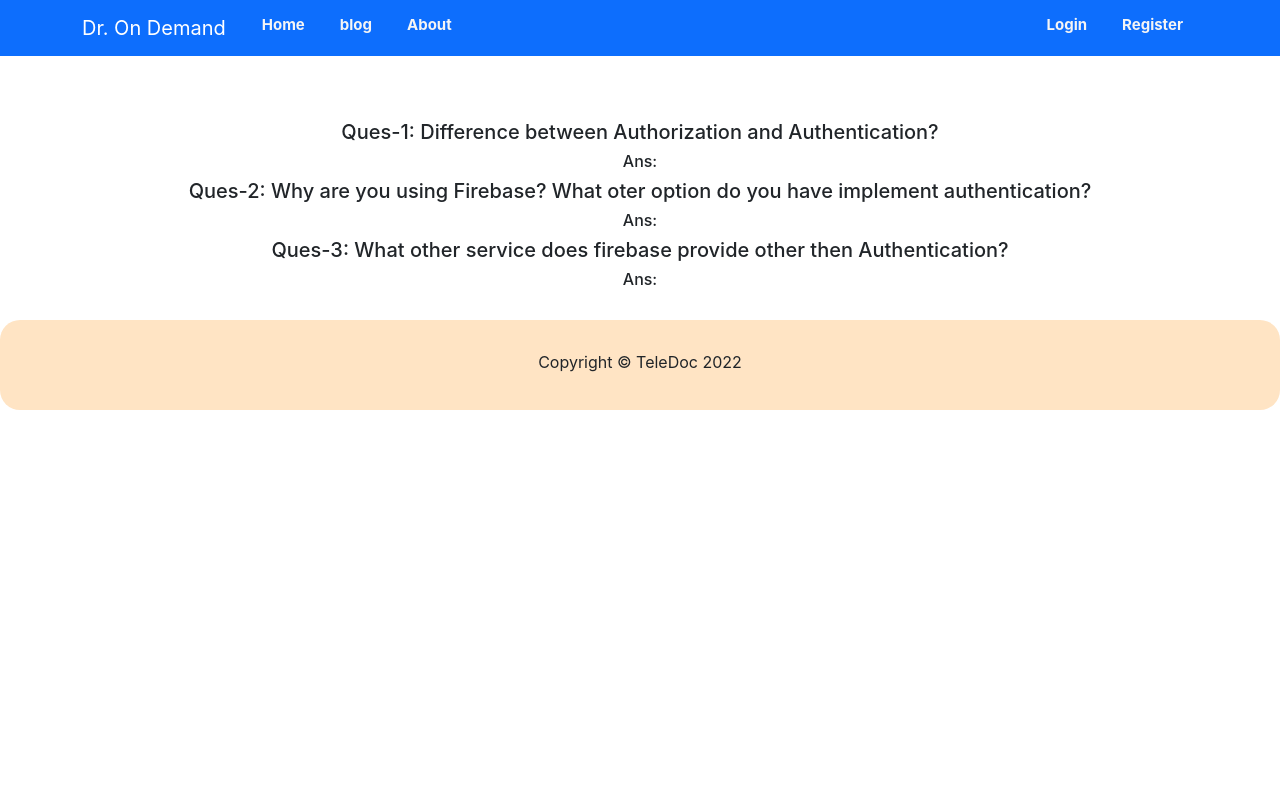
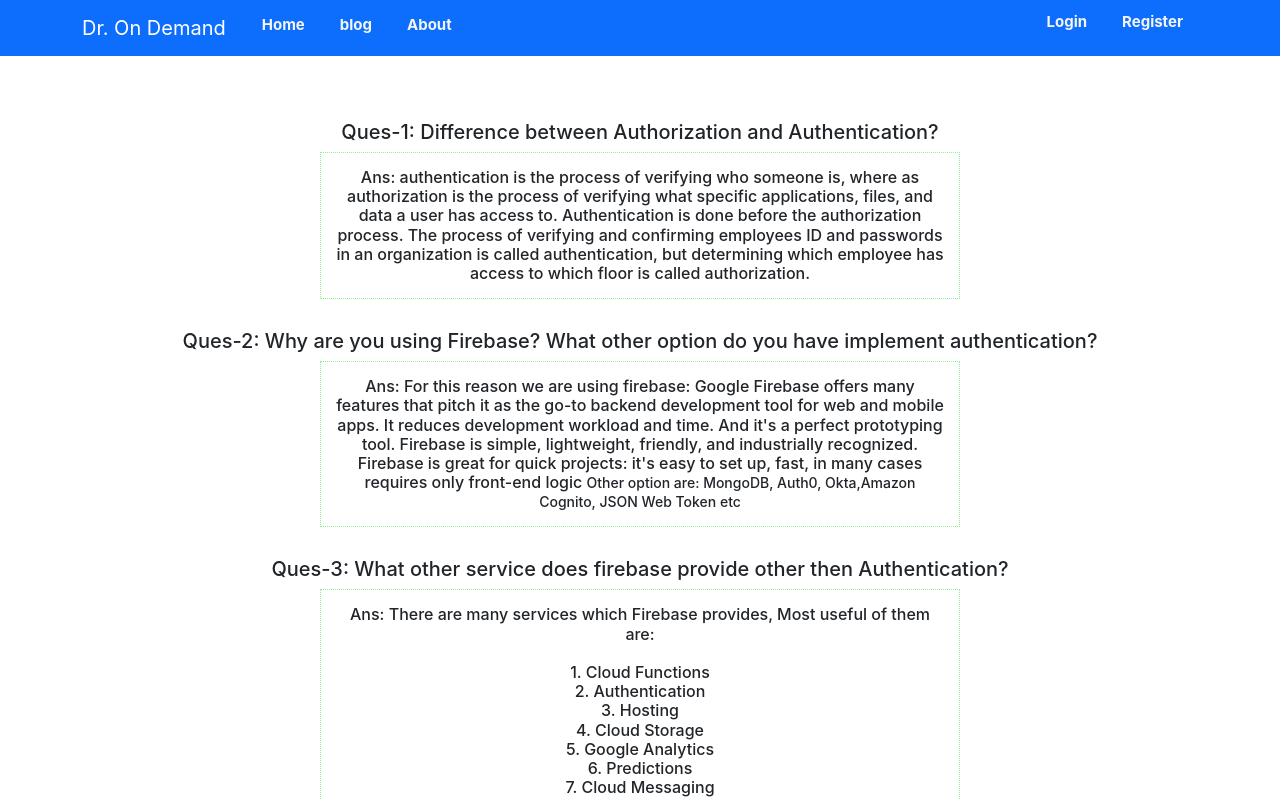
Before and after one commit to Habibullah800/Independent-service-provider-cv, a React (Create React App) app: page /blog in a window 1280 px wide. Shown: the top 800 px of the page. Built offline with nearby package versions, Linux system fonts and the light colour scheme; no server answers.

Commit message:
blog added

```diff
--- a/src/Components/Header/Header.css
+++ b/src/Components/Header/Header.css
@@ -11,3 +11,8 @@
 .userName {
     color: white;
 }
+
+.photo {
+    height: 35px;
+    border-radius: 15px;
+}
--- a/src/Components/Header/Header.js
+++ b/src/Components/Header/Header.js
@@ -7,6 +7,7 @@ import './Header.css'
 
 const Header = () => {
     const { user, handleSignOut } = useFirebase()
+    const photo = user?.photoURL
     return (
         <div>
             <Navbar fixed="top" collapseOnSelect expand="lg" bg="primary" variant="dark">
@@ -23,6 +24,7 @@ const Header = () => {
                         </Nav>
                         <Nav>
                             <span className='userName'> {user?.displayName && user.displayName}</span>
+                            <span> <img className='photo' src={photo} alt=''></img></span>
 
                             {
                                 user?.uid
--- a/src/Components/Home/Blog/Blog.css
+++ b/src/Components/Home/Blog/Blog.css
@@ -1,3 +1,11 @@
 .blog {
     margin-top: 120px;
 }
+
+.blog h6 {
+    border: 1px dotted lightgreen;
+    width: 50%;
+    margin: auto;
+    margin-bottom: 30px;
+    padding: 15px;
+}
--- a/src/Components/Home/Blog/Blog.js
+++ b/src/Components/Home/Blog/Blog.js
@@ -5,11 +5,29 @@ const Blog = () => {
     return (
         <div className='blog'>
             <h5>Ques-1: Difference between Authorization and Authentication?</h5>
-            <h6>Ans:</h6>
-            <h5>Ques-2: Why are you using Firebase? What oter option do you have implement authentication?</h5>
-            <h6>Ans:</h6>
+            <h6>Ans: authentication is the process of verifying who someone is, where as authorization is the process of verifying what specific applications, files, and data a user has access to. Authentication is done before the authorization process. The process of verifying and confirming employees ID and passwords in an organization is called authentication, but determining which employee has access to which floor is called authorization.</h6>
+
+
+            <h5>Ques-2: Why are you using Firebase? What other option do you have implement authentication?</h5>
+            <h6>Ans: For this reason we are using firebase: Google Firebase offers many features that pitch it as the go-to backend development tool for web and mobile apps. It reduces development workload and time. And it's a perfect prototyping tool. Firebase is simple, lightweight, friendly, and industrially recognized. Firebase is great for quick projects: it's easy to set up, fast, in many cases requires only front-end logic <small>Other option are: MongoDB, Auth0, Okta,Amazon Cognito, JSON Web Token etc </small></h6>
+
+
             <h5>Ques-3: What other service does firebase provide other then Authentication?</h5>
-            <h6>Ans:</h6>
+            <h6>Ans: There are many services which Firebase provides, Most useful of them are:<br></br>
+                <br></br>
+                1. Cloud Functions <br></br>
+                2.  Authentication<br></br>
+                3.  Hosting<br></br>
+                4.  Cloud Storage<br></br>
+                5.  Google Analytics<br></br>
+                6.  Predictions<br></br>
+                7.  Cloud Messaging<br></br>
+                8.  Dynamic Links<br></br>
+                9.  Remote Config<br></br>
+                10. Cloud Firestore
+                <br></br>
+
+            </h6>
         </div>
     );
 };
--- a/src/Components/Home/Service/Service.js
+++ b/src/Components/Home/Service/Service.js
@@ -1,14 +1,17 @@
 import React from 'react';
+import { Link } from 'react-router-dom';
+import NotFound from '../404/NotFound';
 import './Service.css'
 const Service = ({ service }) => {
     const { name, price, description, img } = service;
+
     return (
         <div className='service'>
             <img src={img} alt="pic" />
             <h2>{name}</h2>
             <p>Price: ${price}</p>
             <p><small>{description}</small></p>
-            <button className='btn btn-primary'>Take this Treatment </button>
+            <button onClick={<NotFound></NotFound>} className='btn btn-primary'>Take this Treatment </button>
         </div>
     );
 };
```
Also changed, not shown: src/Components/RequireAuth/RequireAuth.js (added, +14 -0 lines).
